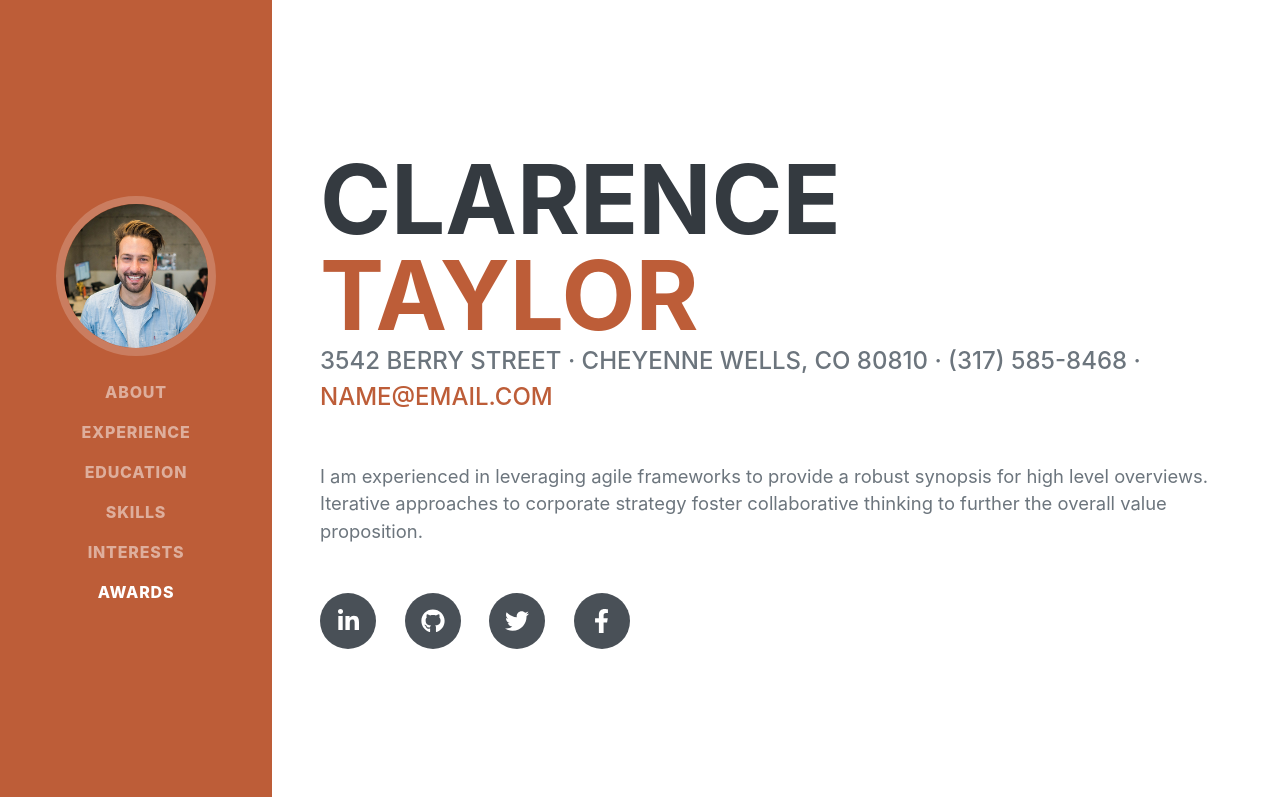
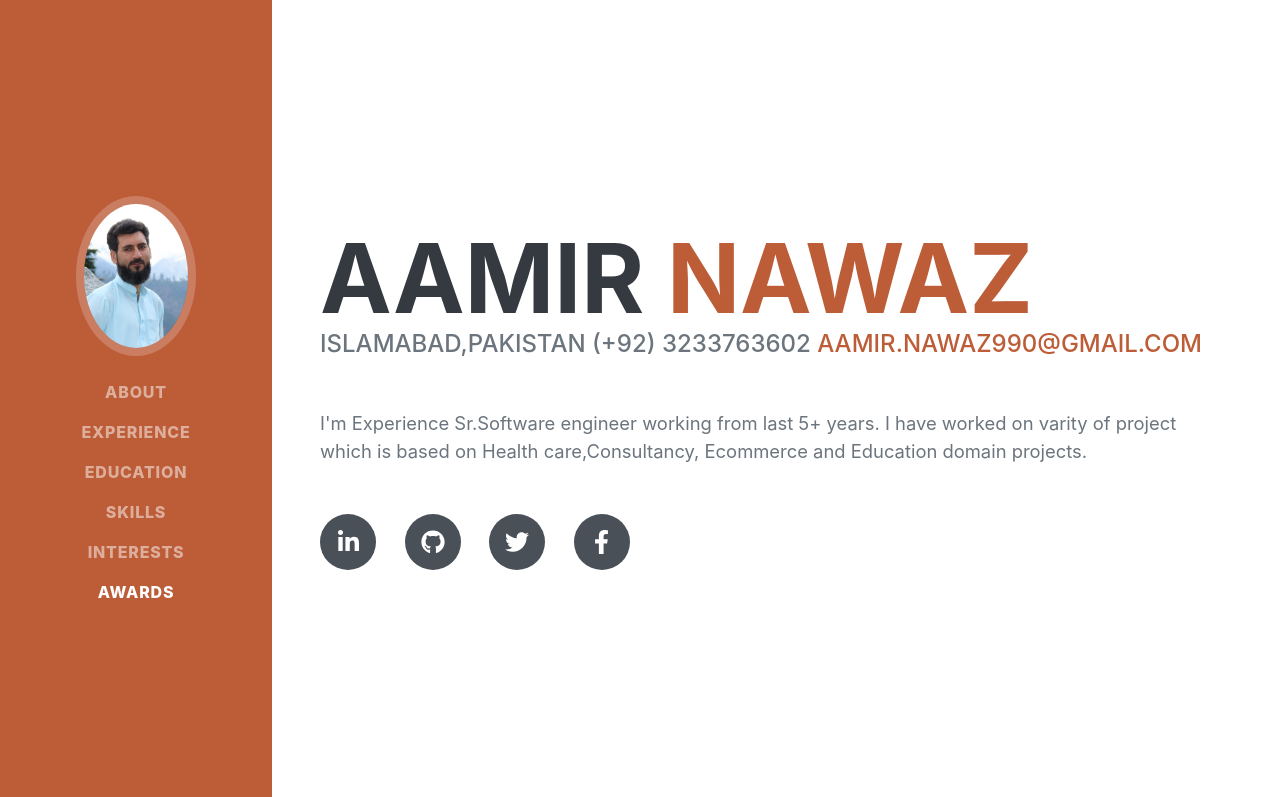
Before and after one commit to AamirNawaz/myportfolio, a plain HTML site: page index.html in a window 1280 px wide. Shown: the top 797 px of the page. Drawn offline with nearby package versions, Linux system fonts and the light colour scheme; a web font is replaced by a local one.

Commit message:
updates in resum

```diff
--- a/index.html
+++ b/index.html
@@ -5,7 +5,7 @@
         <meta name="viewport" content="width=device-width, initial-scale=1, shrink-to-fit=no" />
         <meta name="description" content="" />
         <meta name="author" content="" />
-        <title>Resume - Start Bootstrap Theme</title>
+        <title>My Portfolio</title>
         <link rel="icon" type="image/x-icon" href="assets/img/favicon.ico" />
         <!-- Font Awesome icons (free version)-->
         <script src="https://use.fontawesome.com/releases/v5.15.1/js/all.js" crossorigin="anonymous"></script>
@@ -19,8 +19,8 @@
         <!-- Navigation-->
         <nav class="navbar navbar-expand-lg navbar-dark bg-primary fixed-top" id="sideNav">
             <a class="navbar-brand js-scroll-trigger" href="#page-top">
-                <span class="d-block d-lg-none">Clarence Taylor</span>
-                <span class="d-none d-lg-block"><img class="img-fluid img-profile rounded-circle mx-auto mb-2" src="assets/img/profile.jpg" alt="" /></span>
+                <span class="d-block d-lg-none">Aamir Nawaz</span>
+                <span class="d-none d-lg-block"><img class="img-fluid img-profile rounded-circle mx-auto mb-2" src="assets/img/profile123.jpg" alt="" /></span>
             </a>
             <button class="navbar-toggler" type="button" data-toggle="collapse" data-target="#navbarSupportedContent" aria-controls="navbarSupportedContent" aria-expanded="false" aria-label="Toggle navigation"><span class="navbar-toggler-icon"></span></button>
             <div class="collapse navbar-collapse" id="navbarSupportedContent">
@@ -40,14 +40,14 @@
             <section class="resume-section" id="about">
                 <div class="resume-section-content">
                     <h1 class="mb-0">
-                        Clarence
-                        <span class="text-primary">Taylor</span>
+                        Aamir
+                        <span class="text-primary">Nawaz</span>
                     </h1>
                     <div class="subheading mb-5">
-                        3542 Berry Street · Cheyenne Wells, CO 80810 · (317) 585-8468 ·
-                        <a href="mailto:name@email.com">name@email.com</a>
+                        Islamabad,Pakistan (+92) 3233763602
+                        <a href="mailto:aamir.nawaz990@gmail.com">aamir.nawaz990@gmail.com</a>
                     </div>
-                    <p class="lead mb-5">I am experienced in leveraging agile frameworks to provide a robust synopsis for high level overviews. Iterative approaches to corporate strategy foster collaborative thinking to further the overall value proposition.</p>
+                    <p class="lead mb-5">I'm Experience Sr.Software engineer working from last 5+ years. I have worked on varity of project which is based on Health care,Consultancy, Ecommerce and Education domain projects.</p>
                     <div class="social-icons">
                         <a class="social-icon" href="#"><i class="fab fa-linkedin-in"></i></a>
                         <a class="social-icon" href="#"><i class="fab fa-github"></i></a>
```
Also changed, not shown: assets/img/profile.jpg (deleted), assets/img/profile123.jpg (added).
